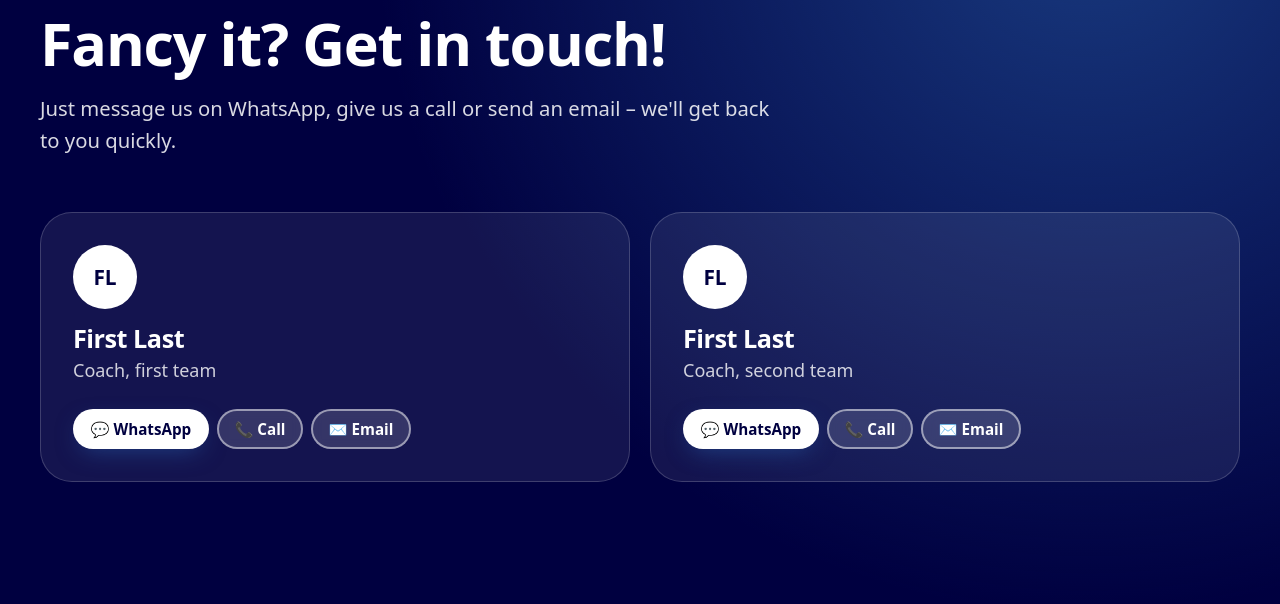
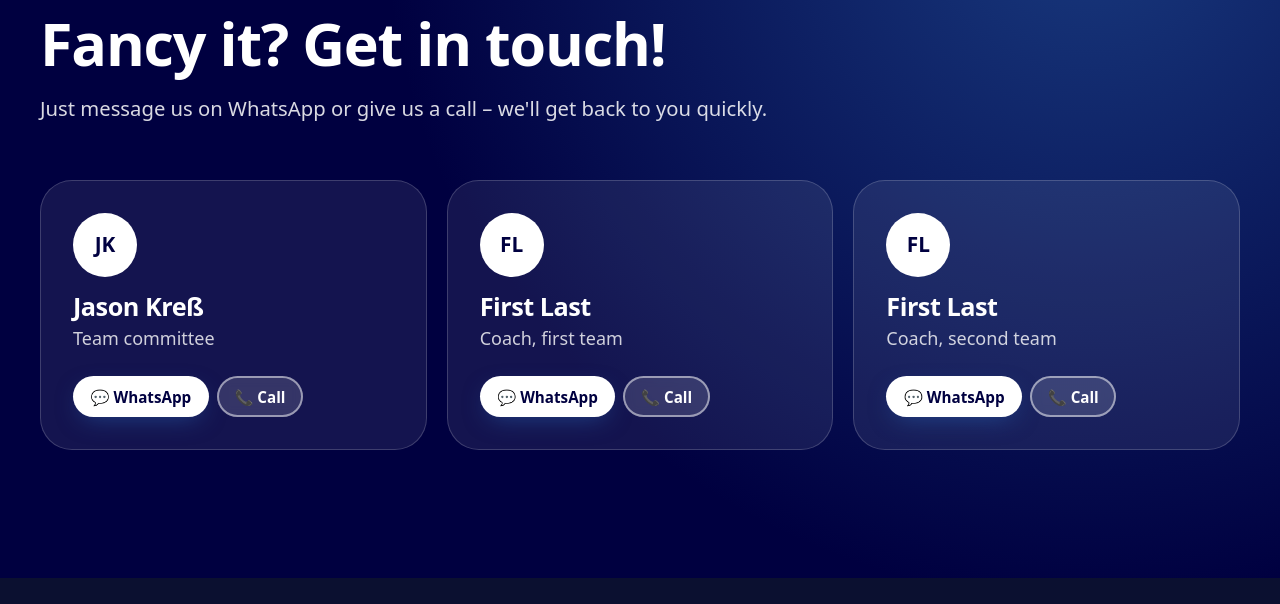
Before and after one commit to pneuberger/tsv-steinsfurt-portfolio, an Astro site: page /en in a window 1280 px wide. Shown: the part 6733-7337 px from the top of the page. Built offline with nearby package versions, Linux system fonts and the light colour scheme; Astro itself is replaced by a stand-in of ours.

Commit message:
Contact: add Jason Kreß (Spielausschuss), remove e-mail buttons
Co-Authored-By: Claude Opus 5.5 <noreply@anthropic.com>

```diff
--- a/src/components/sections/Contact.astro
+++ b/src/components/sections/Contact.astro
@@ -30,7 +30,6 @@ const digits = (phone: string) => phone.replace(/[^\d+]/g, '');
                 💬 {t.contact.whatsapp}
               </a>
               <a class="btn btn-ghost" href={`tel:${digits(p.phone)}`}>📞 {t.contact.call}</a>
-              <a class="btn btn-ghost" href={`mailto:${p.email}`}>✉️ {t.contact.email}</a>
             </div>
           </li>
         ))
--- a/src/i18n/de.json
+++ b/src/i18n/de.json
@@ -75,13 +75,13 @@
   "contact": {
     "eyebrow": "Kontakt",
     "title": "Bock bekommen? Melde dich!",
-    "text": "Schreib uns einfach per WhatsApp, ruf an oder schick eine Mail – wir antworten schnell.",
+    "text": "Schreib uns einfach per WhatsApp oder ruf an – wir antworten schnell.",
     "whatsapp": "WhatsApp",
     "call": "Anrufen",
-    "email": "E-Mail",
     "people": [
-      { "name": "Vorname Nachname", "role": "Trainer 1. Mannschaft", "phone": "+49 151 00000000", "email": "erste@tsv-steinsfurt.de" },
-      { "name": "Vorname Nachname", "role": "Trainer 2. Mannschaft", "phone": "+49 151 00000001", "email": "zweite@tsv-steinsfurt.de" }
+      { "name": "Jason Kreß", "role": "Spielausschuss", "phone": "+49 1523 3731019" },
+      { "name": "Vorname Nachname", "role": "Trainer 1. Mannschaft", "phone": "+49 151 00000000" },
+      { "name": "Vorname Nachname", "role": "Trainer 2. Mannschaft", "phone": "+49 151 00000001" }
     ]
   },
   "footer": {
--- a/src/i18n/en.json
+++ b/src/i18n/en.json
@@ -75,13 +75,13 @@
   "contact": {
     "eyebrow": "Contact",
     "title": "Fancy it? Get in touch!",
-    "text": "Just message us on WhatsApp, give us a call or send an email – we'll get back to you quickly.",
+    "text": "Just message us on WhatsApp or give us a call – we'll get back to you quickly.",
     "whatsapp": "WhatsApp",
     "call": "Call",
-    "email": "Email",
     "people": [
-      { "name": "First Last", "role": "Coach, first team", "phone": "+49 151 00000000", "email": "erste@tsv-steinsfurt.de" },
-      { "name": "First Last", "role": "Coach, second team", "phone": "+49 151 00000001", "email": "zweite@tsv-steinsfurt.de" }
+      { "name": "Jason Kreß", "role": "Team committee", "phone": "+49 1523 3731019" },
+      { "name": "First Last", "role": "Coach, first team", "phone": "+49 151 00000000" },
+      { "name": "First Last", "role": "Coach, second team", "phone": "+49 151 00000001" }
     ]
   },
   "footer": {
```
